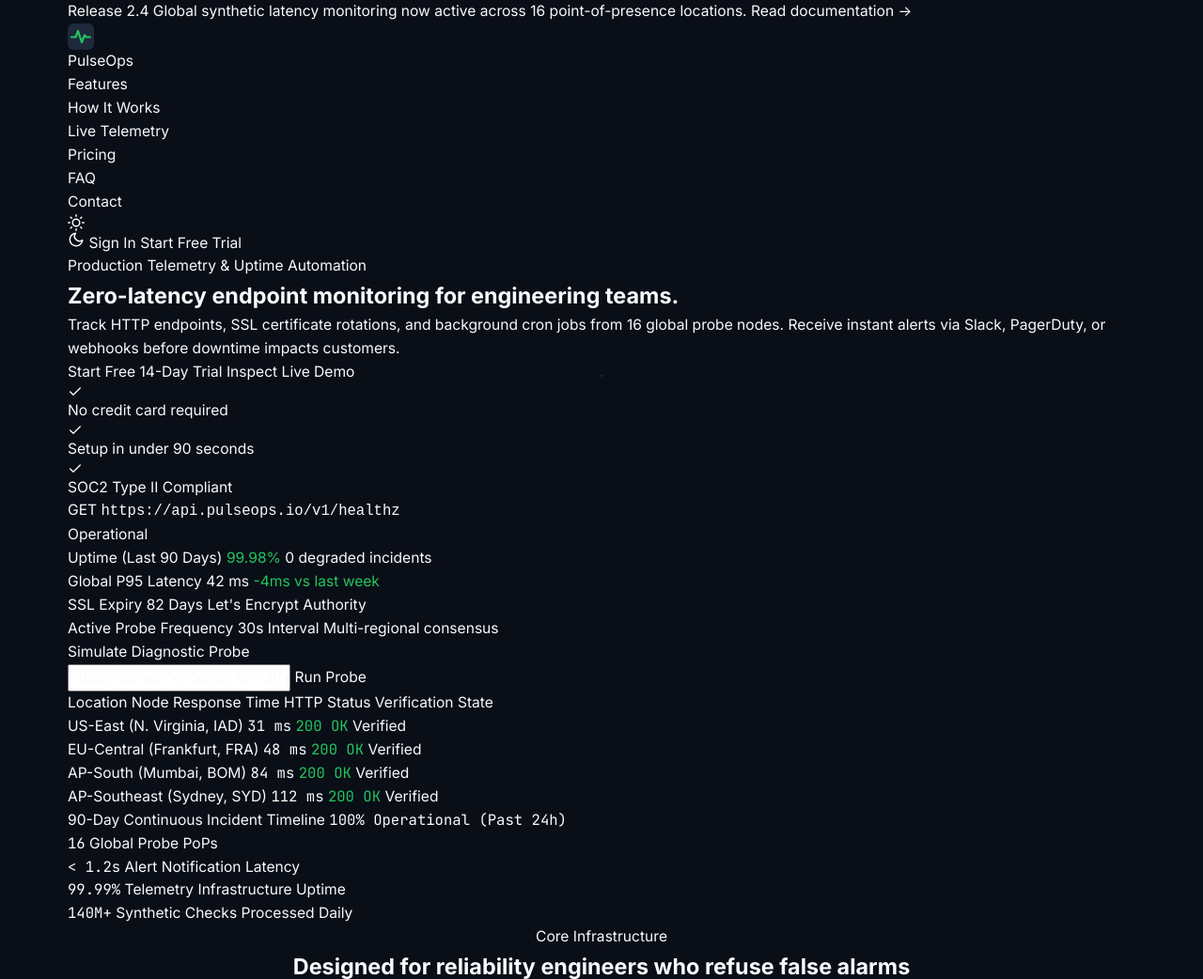
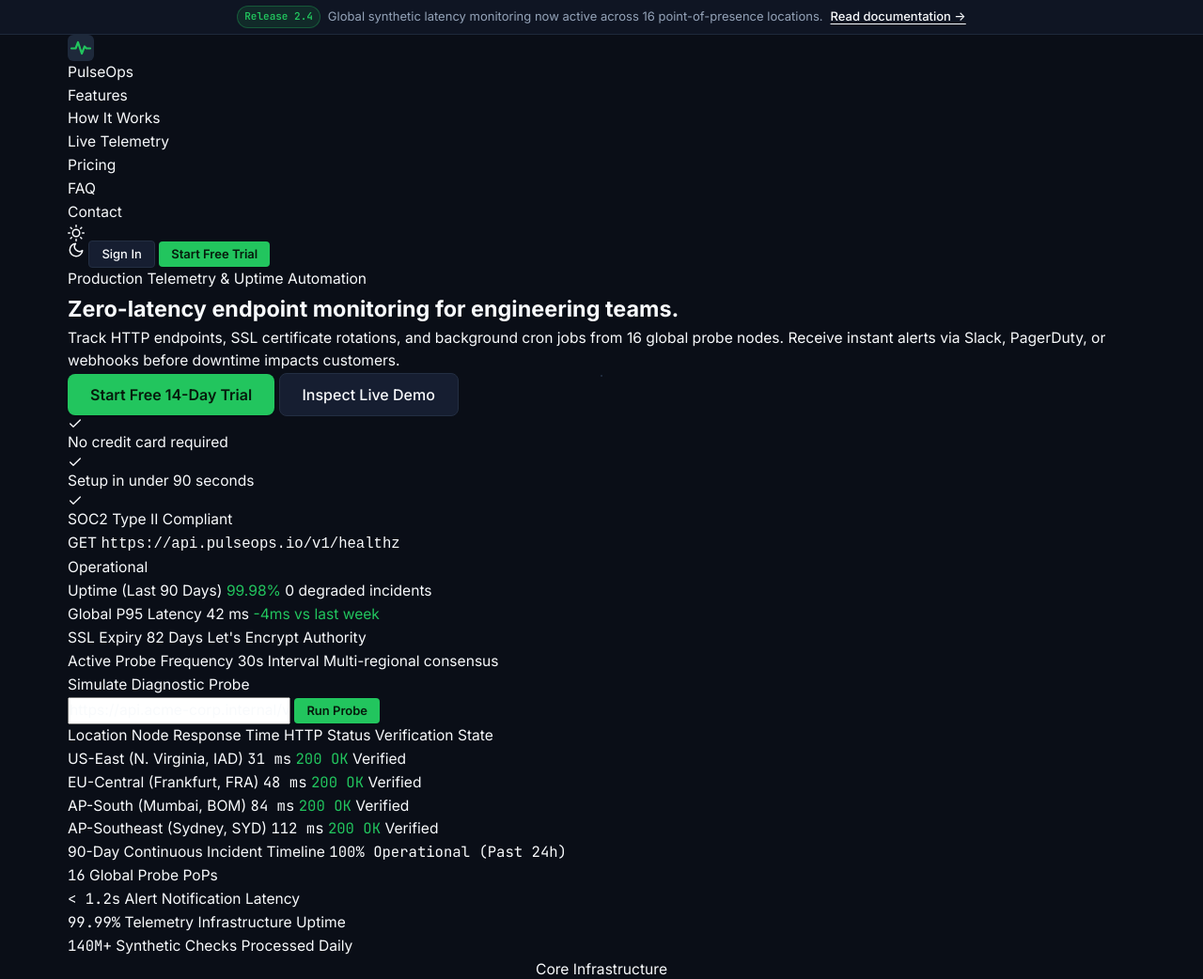
Before and after one commit to Jayant-Jangid/pulseops, a plain HTML site: page index.html in a window 1280 px wide. Shown: the top 1042 px of the page at 94% size. Drawn offline with Linux system fonts and the light colour scheme; a script that the page names is missing.

Commit message:
feat: add trial workspace provisioning and login modal dialog structures

```diff
--- a/css/styles.css
+++ b/css/styles.css
@@ -197,3 +197,109 @@ ul, ol {
 .text-success {
   color: var(--accent-primary) !important;
 }
+
+/* --------------------------------------------------------------------------
+   Buttons & Interactive Elements
+   -------------------------------------------------------------------------- */
+.btn {
+  display: inline-flex;
+  align-items: center;
+  justify-content: center;
+  gap: var(--space-sm);
+  font-weight: 500;
+  font-size: 0.9375rem;
+  line-height: 1;
+  padding: 10px 18px;
+  border-radius: var(--radius-md);
+  transition: all var(--transition-fast);
+  white-space: nowrap;
+}
+
+.btn-sm {
+  font-size: 0.8125rem;
+  padding: 7px 13px;
+  border-radius: var(--radius-sm);
+}
+
+.btn-lg {
+  font-size: 1rem;
+  padding: 14px 24px;
+  border-radius: var(--radius-md);
+}
+
+.btn-block {
+  display: flex;
+  width: 100%;
+}
+
+.btn-primary {
+  background-color: var(--accent-primary);
+  color: #061a0c;
+  font-weight: 600;
+  box-shadow: 0 1px 2px rgba(0, 0, 0, 0.2);
+}
+
+.btn-primary:hover {
+  background-color: var(--accent-primary-hover);
+  transform: translateY(-1px);
+}
+
+.btn-primary:active {
+  transform: translateY(0);
+}
+
+.btn-secondary {
+  background-color: var(--bg-tertiary);
+  color: var(--text-primary);
+  border: 1px solid var(--border-card);
+}
+
+.btn-secondary:hover {
+  background-color: var(--bg-card-hover);
+  border-color: var(--border-hover);
+  color: var(--text-primary);
+}
+
+/* --------------------------------------------------------------------------
+   Announcement Bar
+   -------------------------------------------------------------------------- */
+.announcement-bar {
+  background-color: var(--bg-secondary);
+  border-bottom: 1px solid var(--border-subtle);
+  font-size: 0.8125rem;
+  padding: 6px 0;
+}
+
+.announcement-inner {
+  display: flex;
+  align-items: center;
+  justify-content: center;
+  gap: var(--space-sm);
+  flex-wrap: wrap;
+}
+
+.announcement-pill {
+  background-color: var(--accent-primary-subtle);
+  color: var(--accent-primary);
+  border: 1px solid rgba(34, 197, 94, 0.3);
+  font-size: 0.6875rem;
+  font-weight: 600;
+  font-family: var(--font-mono);
+  padding: 2px 7px;
+  border-radius: var(--radius-full);
+}
+
+.announcement-text {
+  color: var(--text-secondary);
+}
+
+.announcement-link {
+  color: var(--text-primary);
+  font-weight: 500;
+  text-decoration: underline;
+  text-underline-offset: 3px;
+}
+
+.announcement-link:hover {
+  color: var(--accent-blue);
+}
```
